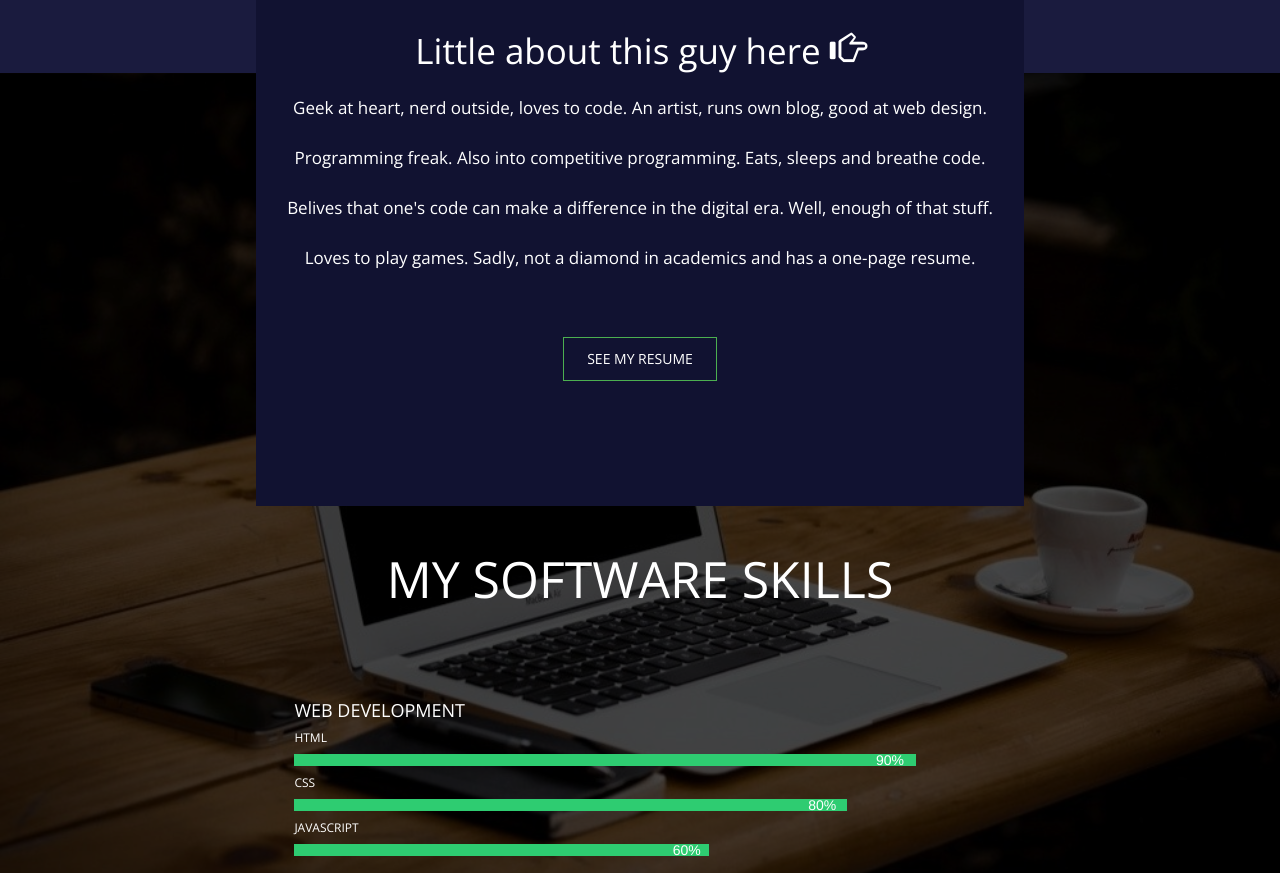
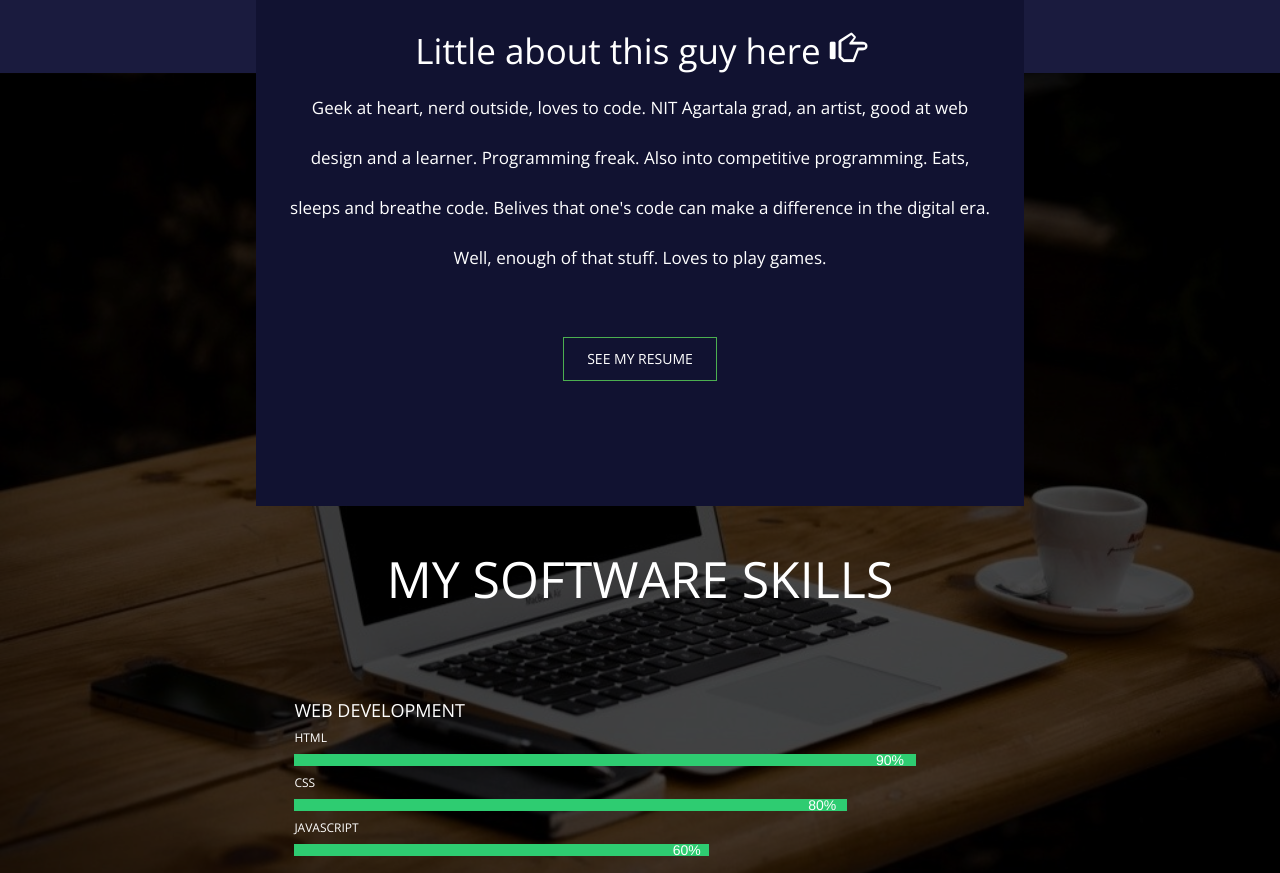
Before and after one commit to skystrix/Santanu1995.github.io, a plain HTML site: page index.html in a window 1280 px wide. Shown: the part 1039-1912 px from the top of the page. Drawn offline with nearby package versions, Linux system fonts and the light colour scheme; some packages are replaced by stand-ins of ours.

Commit message:
Changes in text

```diff
--- a/index.html
+++ b/index.html
@@ -77,7 +77,7 @@
 				<span class="big-text ">Little about this guy here <span class="glyphicon glyphicon-hand-right" aria-hidden="true"></span>
 				<br>
 				<span class="mid-text">
-				Geek at heart, nerd outside, loves to code. An artist, runs own blog, good at web design. Programming freak. Also into competitive programming. Eats, sleeps and breathe code. Belives that one's code can make a difference in the digital era. Well, enough of that stuff. Loves to play games. Sadly, not a diamond in academics and has a one-page resume.
+				Geek at heart, nerd outside, loves to code. NIT Agartala grad, an artist, good at web design and a learner. Programming freak. Also into competitive programming. Eats, sleeps and breathe code. Belives that one's code can make a difference in the digital era. Well, enough of that stuff. Loves to play games.
 				</span>
 				<br><br>
 				<a class="download" href="https://www.dropbox.com/s/4k40iru7jxyibta/Santanu_CV_17.pdf?dl=0" target="_blank">
```
